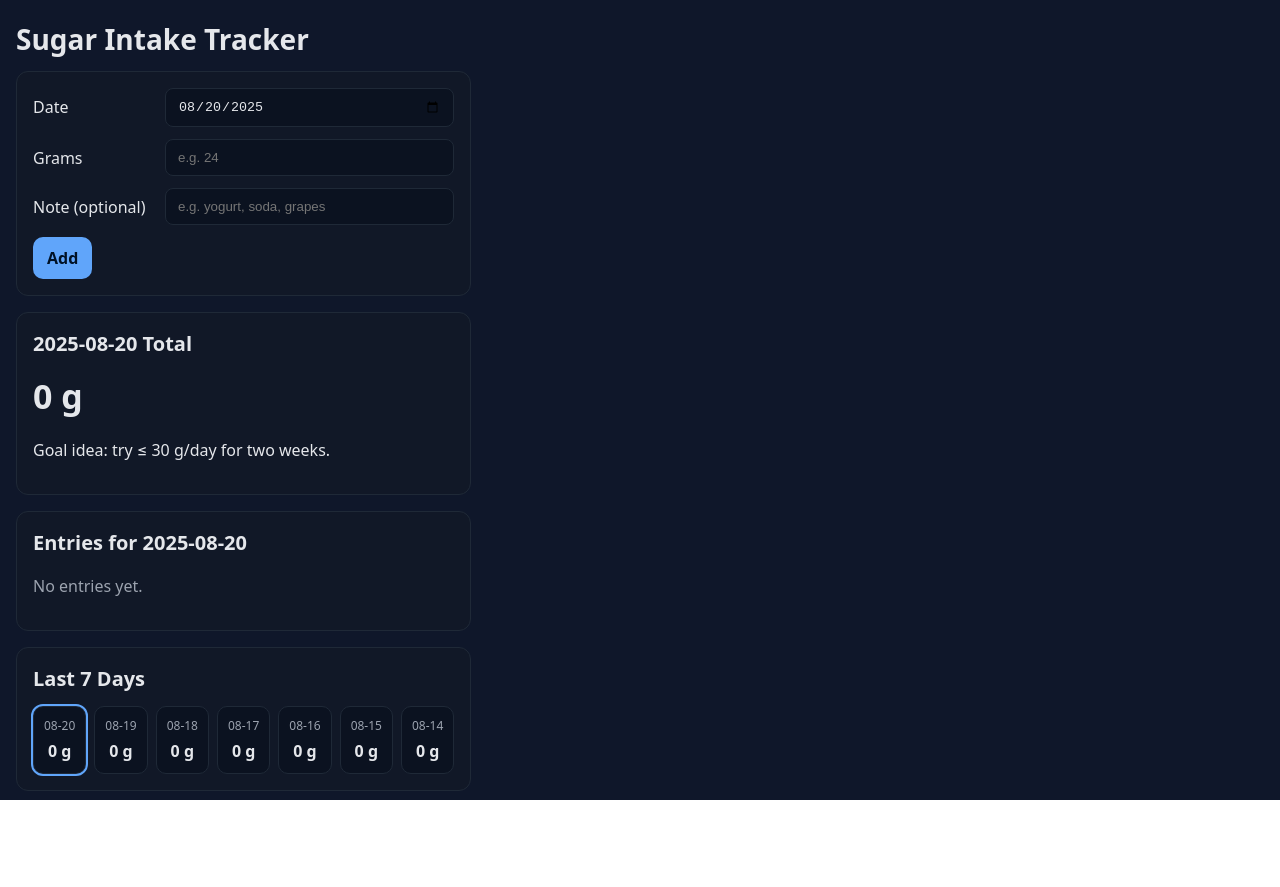
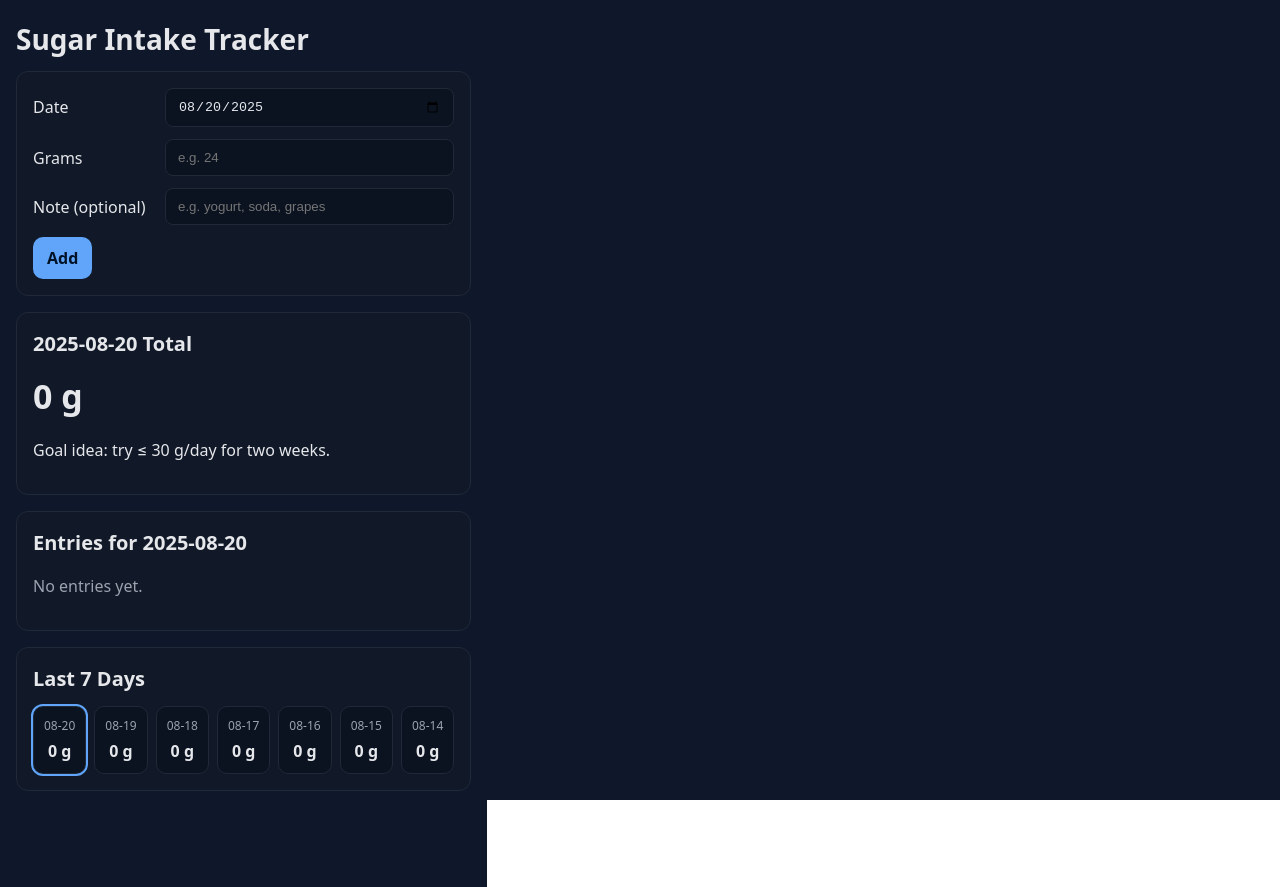
Before and after one commit to jeffdinsmore/sugar-intake, a React (Vite) app: page / in a window 1280 px wide. Before the commit the page ends 800 px from the top, so only its background shows below. Built offline with nearby package versions, Linux system fonts and the light colour scheme.

Commit message:
fix padding bottom again

```diff
--- a/src/index.css
+++ b/src/index.css
@@ -95,7 +95,7 @@ html, body, #root {
   max-width: 900px;
   margin: 24px auto;
   padding: 0 16px;
-  padding-bottom: calc(80px + constant(safe-area-inset-bottom));
+  padding-bottom: calc(80px + env(safe-area-inset-bottom));
   background-color: var(--bg);
 }
 
```
